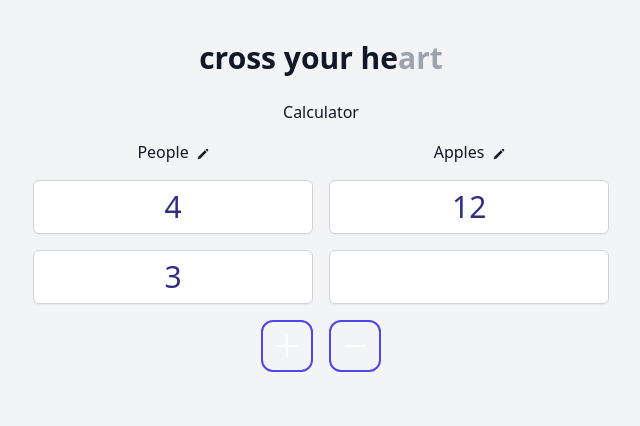
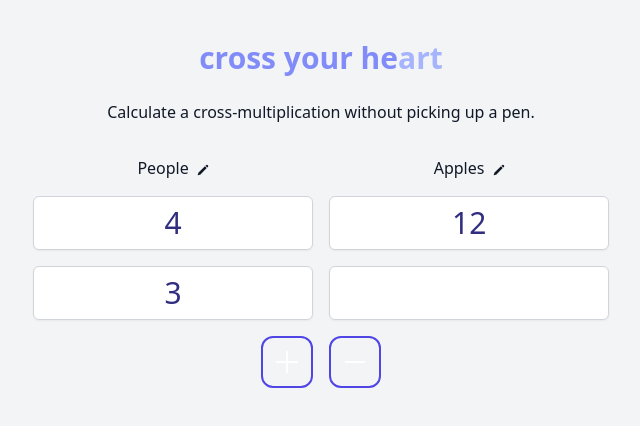
Before and after one commit to adriaandotcom/crossyourhe.art, a Nuxt app: page / in a window 1280 px wide. Shown: the top 426 px of the page, without its empty margins (319-959 px from the left). Built offline with nearby package versions, Linux system fonts and the light colour scheme.

Commit message:
Add description

```diff
--- a/app.vue
+++ b/app.vue
@@ -1,7 +1,7 @@
 <template>
   <div class="mx-auto mt-10 max-w-7xl px-4 sm:px-6 lg:px-8">
-    <h1 class="text-center text-3xl font-bold">
-      cross your he<span class="text-gray-400">art</span>
+    <h1 class="text-center text-3xl font-bold text-indigo-400">
+      cross your he<span class="text-indigo-300">art</span>
     </h1>
 
     <main class="mt-6 text-center">
--- a/components/Calculator.vue
+++ b/components/Calculator.vue
@@ -1,8 +1,8 @@
 <template>
   <div>
-    <p>Calculator</p>
+    <p>Calculate a cross-multiplication without picking up a pen.</p>
 
-    <div class="max-w-xl mx-auto grid grid-cols-4 gap-4 justify-center mt-4">
+    <div class="max-w-xl mx-auto grid grid-cols-4 gap-4 justify-center mt-8">
       <div class="flex items-center justify-center">
         <input
           v-if="showUnitOne"
```
